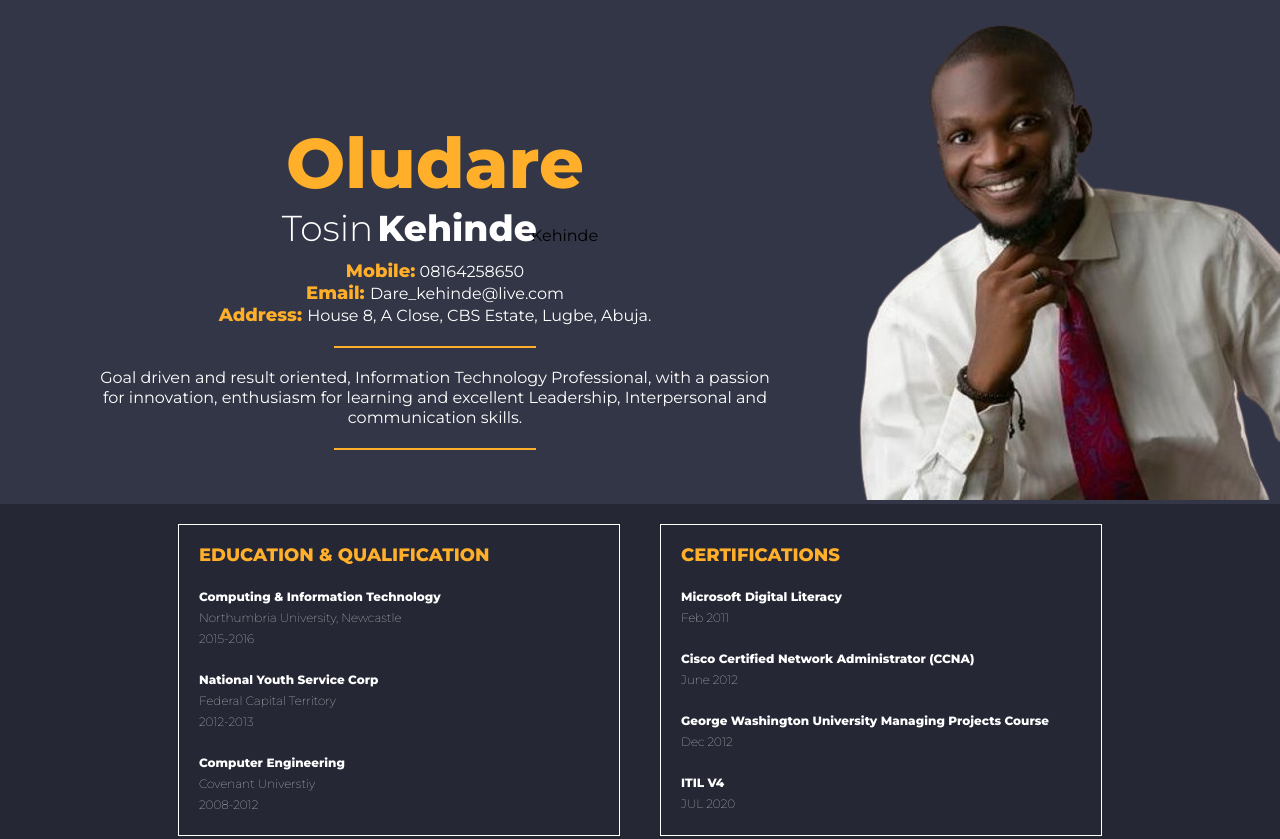
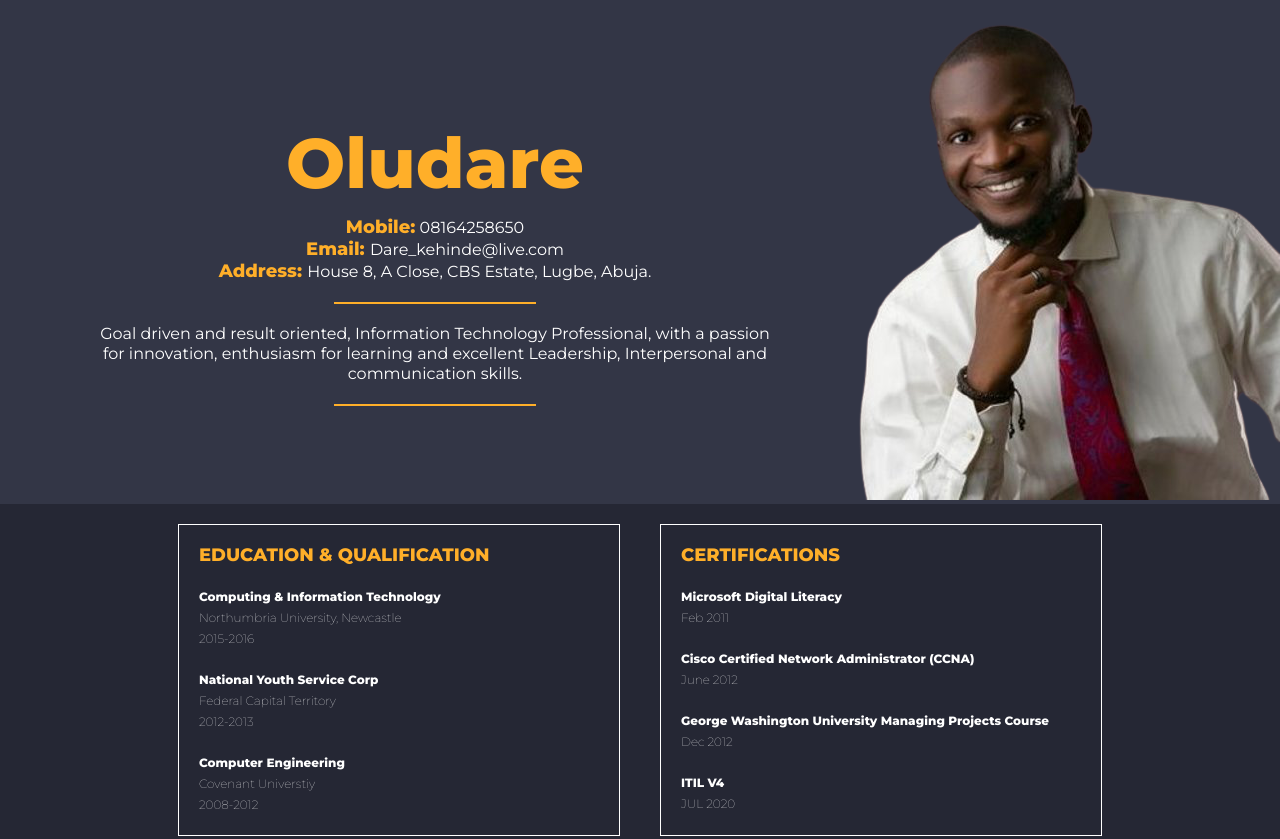
Before and after one commit to oludarekenny/Portfolio, a plain HTML site: page index.html in a window 1280 px wide. Shown: the top 839 px of the page. Drawn offline with Linux system fonts and the light colour scheme.

Commit message:
remove middle name and surname

```diff
--- a/index.html
+++ b/index.html
@@ -18,9 +18,6 @@
                 <div id="caption">
                     <div id="namely">
                         <p><span id="caption_text">Oludare</span></p>
-                        <span id="caption_text_ii">Tosin</span>
-                        <span id="caption_text_iii">Kehinde</span>
-			<span id="caption_text_iv">Kehinde</span>
                     </div>
 
                     <div id="address">
```
